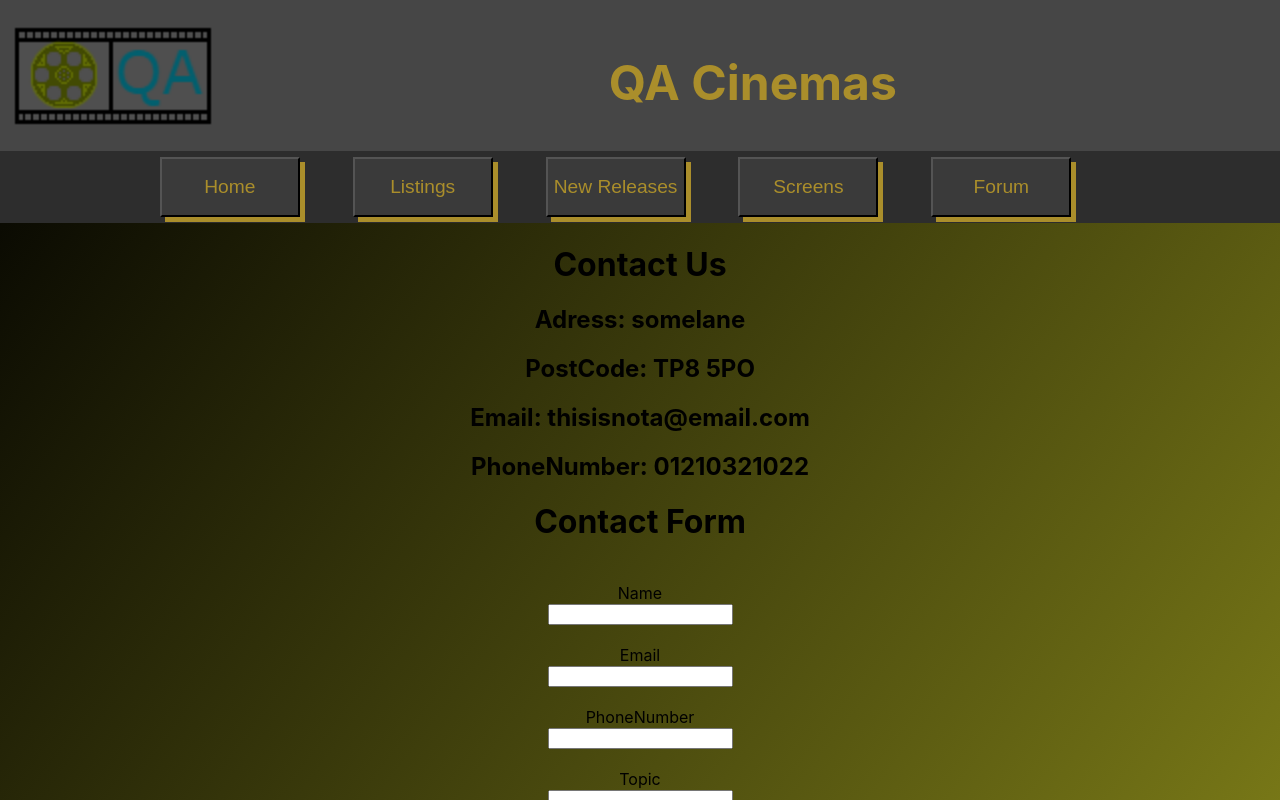
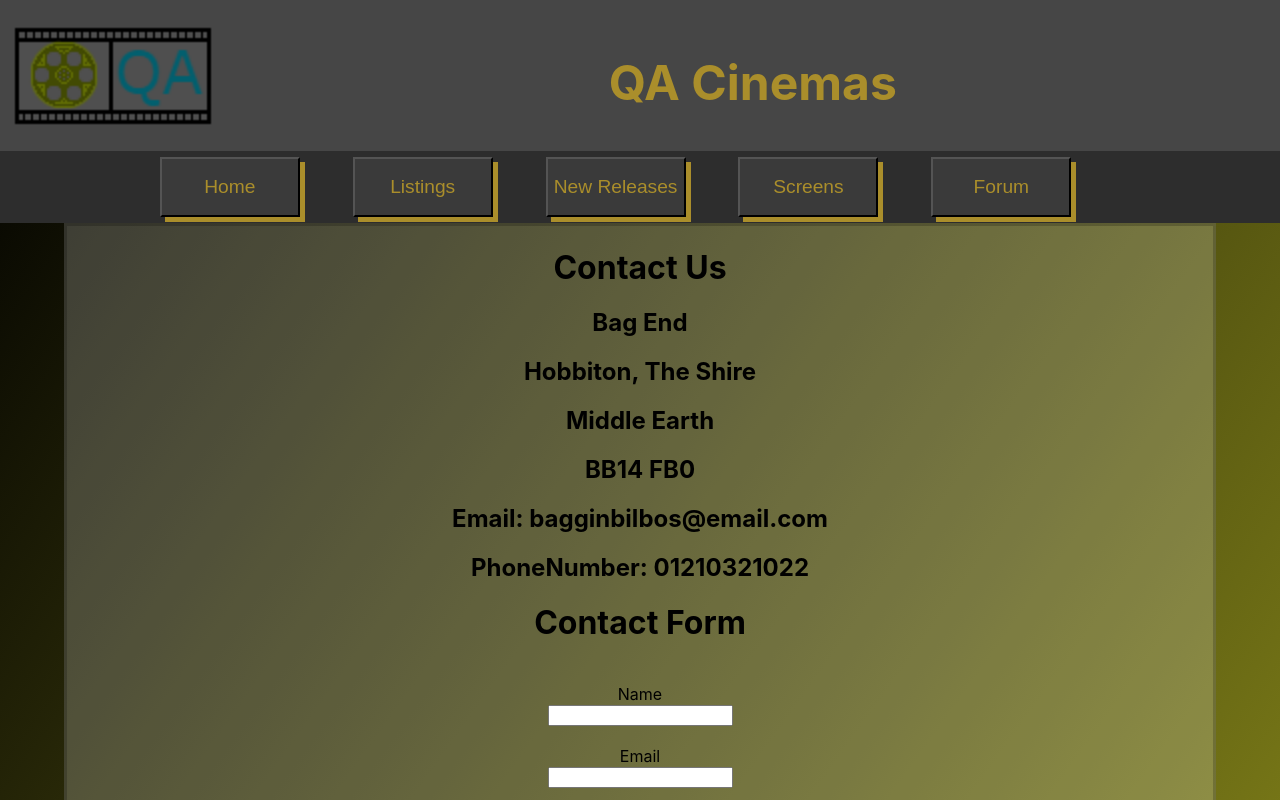
Before and after one commit to MegaSharkRhinonado/QAProject3, a React (Create React App) app in the folder megasharkrhinonado/: page /ContactUs in a window 1280 px wide. Shown: the top 800 px of the page. Built offline with nearby package versions, Linux system fonts and the light colour scheme.

Commit message:
MEG-95 #ES: Updated contact us pages

```diff
--- a/megasharkrhinonado/src/Components/ContactUs/ContactusComp/CC21.jsx
+++ b/megasharkrhinonado/src/Components/ContactUs/ContactusComp/CC21.jsx
@@ -2,9 +2,13 @@ const CC41 = () => {
     return (
         <>
                 <center>
-                        <h2>Adress: somelane</h2>
-                        <h2>PostCode: TP8 5PO</h2>
-                        <h2>Email: thisisnota@email.com</h2>
+                        <li style={{listStyleType:"none"}}>
+                        <h2>Bag End</h2>
+                        <h2>Hobbiton, The Shire</h2>
+                        <h2>Middle Earth</h2>
+                        <h2>BB14 FB0</h2>
+                        </li>
+                        <h2>Email: bagginbilbos@email.com</h2>
                         <h2>PhoneNumber: 01210321022</h2>
                 </center>
        </>
--- a/megasharkrhinonado/src/Components/ContactUs/contactUs.jsx
+++ b/megasharkrhinonado/src/Components/ContactUs/contactUs.jsx
@@ -8,10 +8,12 @@ import CCard04 from "./ContactusCards/CCard04";
 const ContactUs = () => {
     return (
         <>
+            <div className="content">
             <CCard01 />
             <CCard02 />
             <CCard03 />
             <CCard04 />
+            </div>
         </>
      );
 }
```
